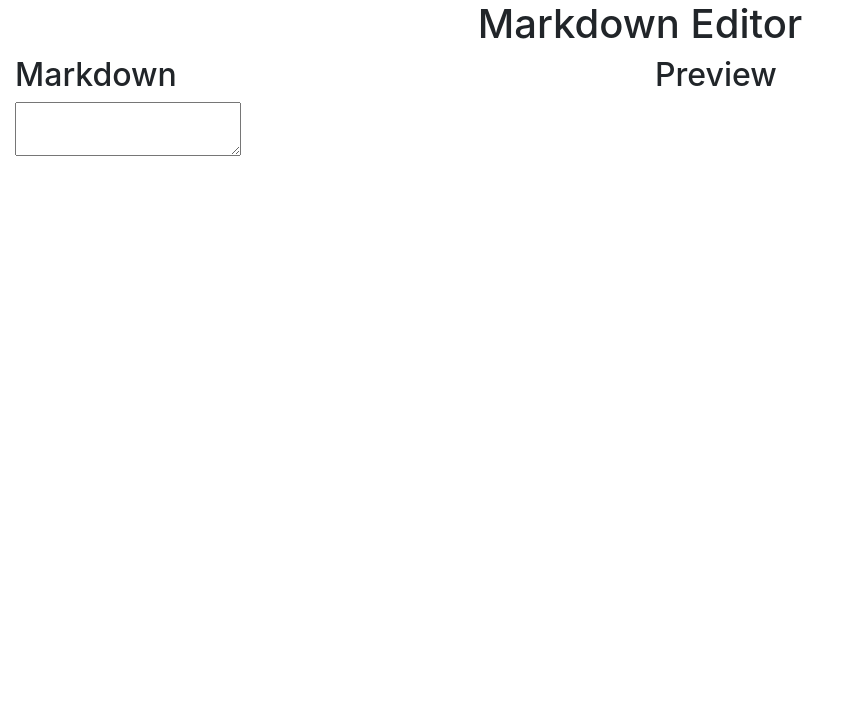
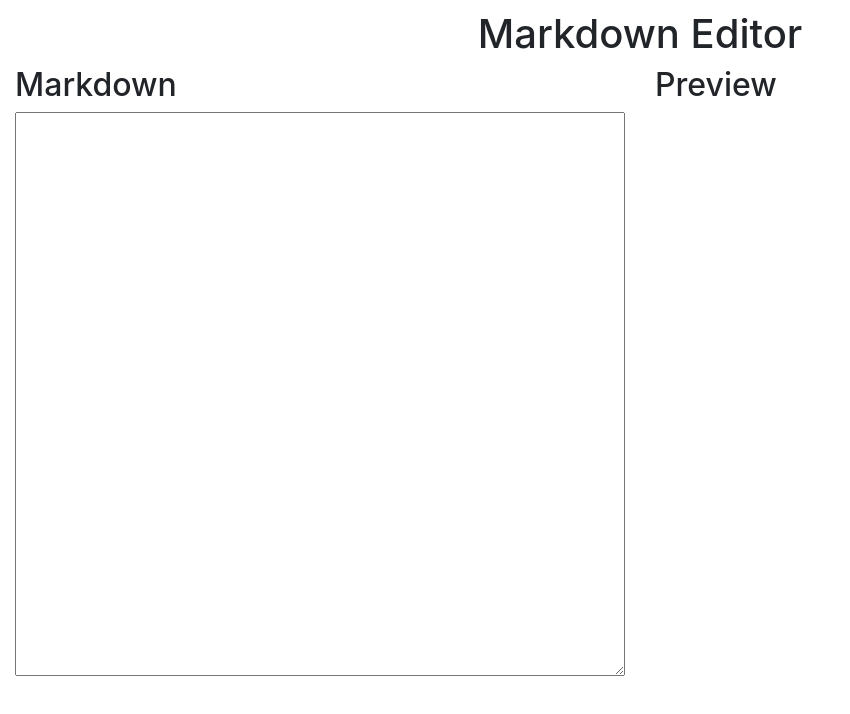
Before and after one commit to nthnmillar/pomodoro-react, a React (Create React App) app: page / in a window 1280 px wide. Shown: the top 714 px of the page, without its empty margins (0-850 px from the left). Built offline with nearby package versions, Linux system fonts and the light colour scheme.

Commit message:
Added text are style

```diff
--- a/src/style.scss
+++ b/src/style.scss
@@ -2,6 +2,17 @@
 
 $body-bg: red;
 
-.App-link{
-  background:$body-bg;
+h1{
+ margin-top:10px;
 }
+
+#editor{
+ display:block;
+ padding:10px;
+ margin-bottom:15px;
+ resize:vertical;
+ overflow:auto;
+ width:100%;
+ height: 564px;
+ margin:0 auto;
+}
```
